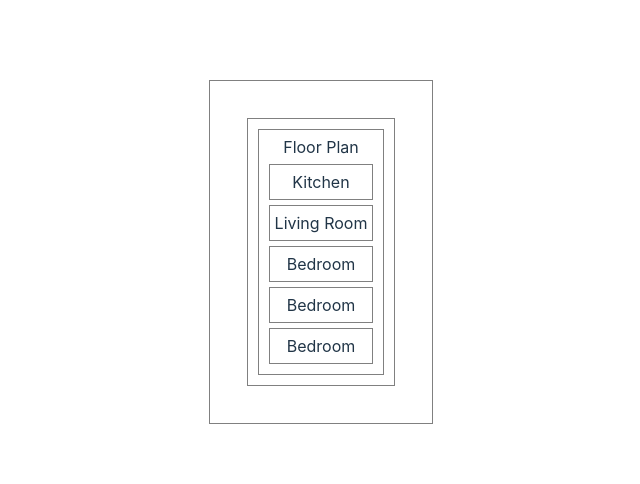
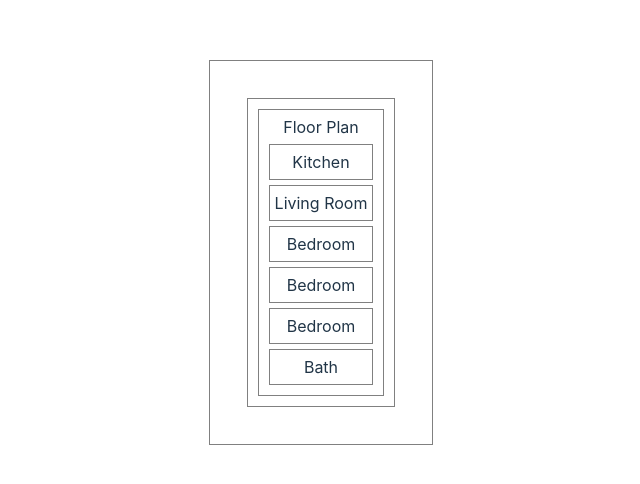
Before and after one commit to vader-v/floor-plan-lab, a React (Vite) app: page / in a window 1280 px wide. Shown: the part 148-632 px from the top of the page, without its empty margins (319-959 px from the left). Built offline with nearby package versions, Linux system fonts and the light colour scheme.

Commit message:
add Bath component

```diff
--- /dev/null
+++ b/src/Bath.jsx
@@ -0,0 +1,9 @@
+const Bath = (props) => {
+  return (
+    <>
+    <div>Bath</div>
+    </>
+  )
+}
+
+export default Bath
--- a/src/Bedroom.jsx
+++ b/src/Bedroom.jsx
@@ -1,6 +1,8 @@
 const Bedroom = (props) => {
   return (
+    <>
     <div>Bedroom</div>
+    </>
   )
 }
 
--- a/src/FloorPlan.jsx
+++ b/src/FloorPlan.jsx
@@ -1,6 +1,7 @@
 import Kitchen from "./Kitchen"
 import LivingRoom from "./LivingRoom"
 import Bedroom from "./Bedroom"
+import Bath from "./Bath"
 
 const FloorPlan = (props) => {
   return (
@@ -11,6 +12,7 @@ const FloorPlan = (props) => {
     <Bedroom />
     <Bedroom />
     <Bedroom />
+    <Bath />
     </div>
     </>
   )
--- a/src/LivingRoom.jsx
+++ b/src/LivingRoom.jsx
@@ -1,6 +1,8 @@
 const LivingRoom = (props) => {
   return (
+    <>
     <div>Living Room</div>
+    </>
   )
 }
 
```
